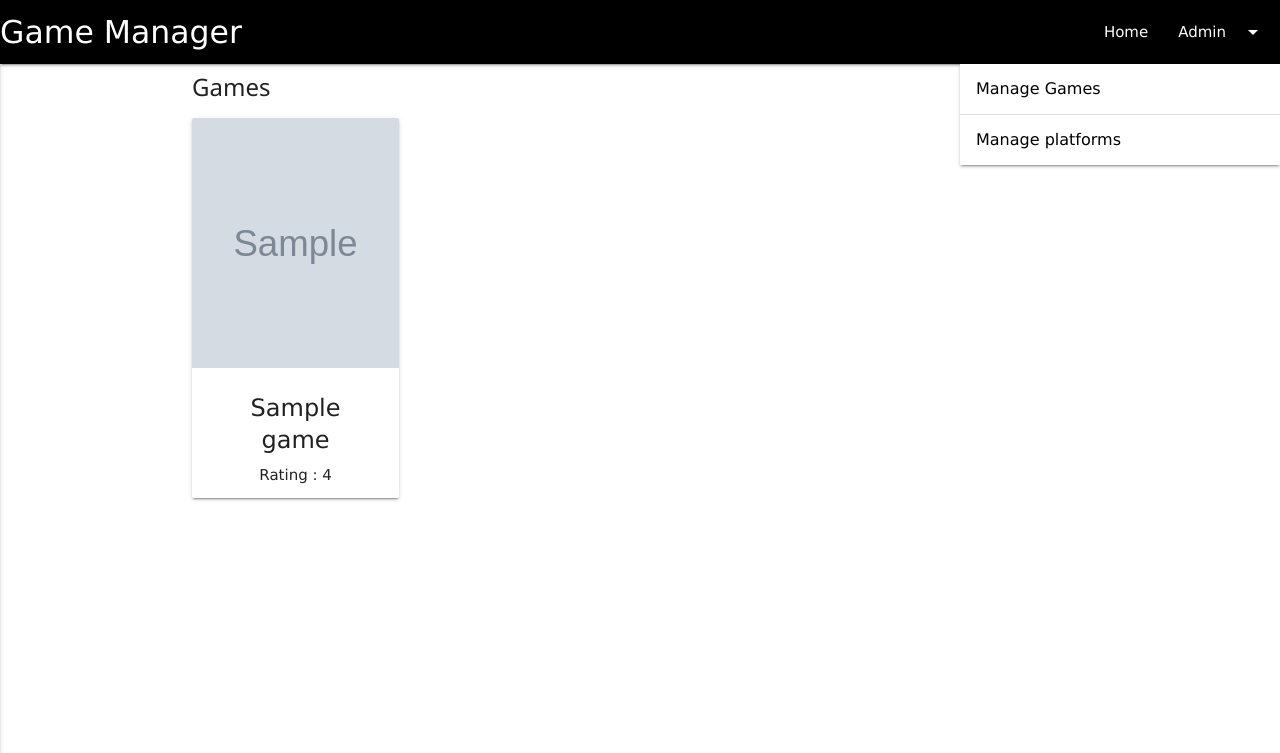
After one commit to jaysson29/project-4-data-centric, a Flask app: page /main in a window 1280 px wide, after a click that opens the changed part. The commit adds this page. Shown: the top 753 px of the page. Run offline with Flask 2, Linux system fonts and the light colour scheme; grey boxes marked "Sample" are stand-in pictures; a database or web service that is not in the repository returns one stand-in record (values such as "Sample title"); some libraries are stand-ins or nearby versions.

Commit message:
Added a main page and changed the look and feel of the navbar

```diff
--- a/app.py
+++ b/app.py
@@ -11,6 +11,12 @@ app.config["MONGO_URI"] = 'mongodb://root:R00tUser@ds061196.mlab.com:61196/my-te
 mongo = PyMongo(app)
 
 @app.route('/')
+
+@app.route('/main')
+def main():
+    _games = mongo.db.games.find()
+    game_list = [game for game in _games]
+    return render_template('main.html', games=game_list)
 
 @app.route('/get_games')
 def get_games():
--- a/static/css/style.css
+++ b/static/css/style.css
@@ -11,7 +11,8 @@
 }
 
 .task_header{
-    margin-top: 10px;
+    margin-top: 5px;
+    margin-left: 5px;
 }
 
 .icon_top{
@@ -23,8 +24,101 @@
 }
 .new.badge {
     margin-top: 7px;
+    background-color: #673ab7 !important;
 }
 
 .collapsible-header i {
-    margin-left: -10px;
+    margin-right: -6px !important;
+    float: right !important;
 }
+
+.left{
+    margin-right: -5px !important;
+}
+.addgame{
+    margin-left: 14% !important;
+}
+.addplat{
+    margin-left: 16% !important;
+}
+.dropdown-content{
+    width: 25% !important;
+    margin-top: 64px;
+}
+
+.dropdown-content li>a{
+    color: black;
+    text-decoration: none;
+}
+.btn-floating:hover {
+    background-color: #ccc !important;
+}
+
+.btn-floating i:hover{
+    color: black;
+}
+
+.nav-wrapper ul li a:hover {
+    background-color: #ccc !important;
+    color: black;
+}
+.gameselect{
+    background-color:#ccc;
+    border-color: black;
+}
+.gameselect:hover {
+    background-color: black;
+    color: white;
+    border-color: white;
+}
+
+.platformselect{
+    background-color:#ccc;
+    border-right: hidden;
+    border-left: hidden;
+    border-top: hidden;
+    border-color: black;
+    cursor: default;
+}
+.card .card-image .card-title{
+    color: black;
+}
+
+.card .card-content .card-title{
+    text-align: center;
+}
+
+.card .card-content p{
+    text-align: center;
+}
+
+.image{
+    width:200px;
+    height: 250px;
+}
+
+.card .card-image img{
+    height: 250px;
+}
+
+.card .card-image img:hover{
+    opacity: 0.75;
+}
+
+.card .card-content {
+    height: 130px;
+}
+
+.badge-game{
+    margin-right: 10px;
+    position: absolute;
+    left: calc(115% - 100px);
+    top: 216px;
+}
+
+@media(max-width: 600px)
+{
+    .badge-game{
+        left: calc(108% - 100px);
+    }
+}
--- a/templates/base.html
+++ b/templates/base.html
@@ -13,20 +13,24 @@
 </head>
 <body>
     <header>
+        <ul id="dropdown1" class="dropdown-content">
+            <li><a href="{{url_for('get_games')}}">Manage Games</a></li>
+            <li class="divider"></li>
+            <li><a href="{{url_for('get_platforms')}}">Manage platforms</a></li>
+        </ul>
          <nav>
-            <div class="nav-wrapper">
-              <a href="#" class="brand-logo">Game Manager</a>
+            <div class="nav-wrapper black">
+              <a href="{{url_for('main')}}" class="brand-logo">Game Manager</a>
               <a href="#" data-activates="mobile-demo" class="button-collapse"><i class="material-icons">menu</i></a>
               <ul id="nav-mobile" class="right hide-on-med-and-down">
-                <li><a href="{{url_for('get_games')}}">Home</a></li>
-                <li><a href="{{url_for('add_game')}}">New Game</a></li>
-                <li><a href="{{url_for('get_platforms')}}">Manage platforms</a></li>
+                <li><a href="{{url_for('main')}}">Home</a></li>
+                <li><a class="dropdown-button" href="#!" data-activates="dropdown1">Admin    <i class="material-icons right">arrow_drop_down</i></a></li>
               </ul>
             </div>
             <ul class="side-nav" id="mobile-demo">
-                <li><a href="{{url_for('get_games')}}">Home</a></li>
-                <li><a href="{{url_for('add_game')}}">New task</a></li>
-                <li><a href="{{url_for('get_platforms')}}">Manage Categories</a></li>
+                <li><a href="{{url_for('main')}}">Home</a></li>
+                <li><a href="{{url_for('get_games')}}">Manage Games</a></li>
+                <li><a href="{{url_for('get_platforms')}}">Manage platforms</a></li>
              </ul>
          </nav>
     </header>
@@ -41,6 +45,7 @@
             $('.collapsible').collapsible();
             $('select').material_select();
             $('.button-collapse').sideNav();
+            $(".dropdown-button").dropdown();
         });
         $('.datepicker').pickadate({
             selectMonths: true, // Creates a dropdown to control month
--- /dev/null
+++ b/templates/main.html
@@ -0,0 +1,30 @@
+{% extends 'base.html' %}
+{% block content %}
+
+<h3>Games</h3>
+<ul class="collapsible popout" data-collapsible="accordion">
+    <div class="row">
+    {% for game in games %}
+        <div class="col s12 m3">
+          <div class="card">
+        <div class="card-image waves-effect waves-block waves-light">
+          <img class="activator" src="{{game.game_img}}">
+          {% if game.recently_added == "on" %}
+                <span class="new badge badge-game"></span>
+            {% endif %}
+        </div>
+        <div class="card-content">
+          <span class="card-title activator grey-text text-darken-4">{{game.game_name}}</span>
+          <p>Rating : {{game.game_rating}}</p>
+        </div>
+        <div class="card-reveal">
+          <span class="card-title grey-text text-darken-4"><i class="material-icons right">close</i>{{game.game_name}}</span>
+        <p>{{game.game_info}}</p>
+        </div>
+        </div>
+        </div>
+    {% endfor %}
+    </div>
+</ul>
+
+{% endblock %}
```
Also changed, not shown: templates/games.html (+8 -2 lines), templates/platforms.html (+6 -4 lines).
